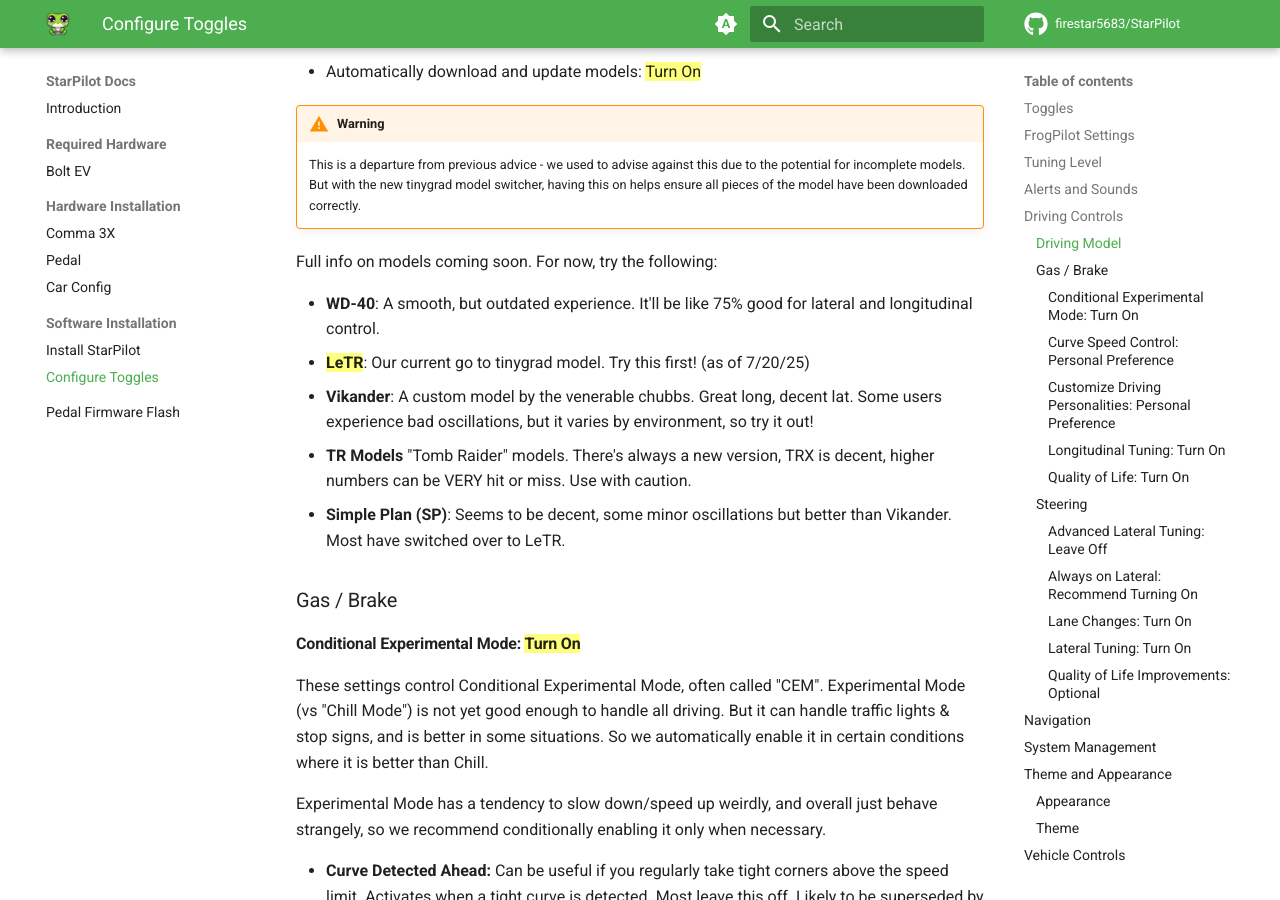
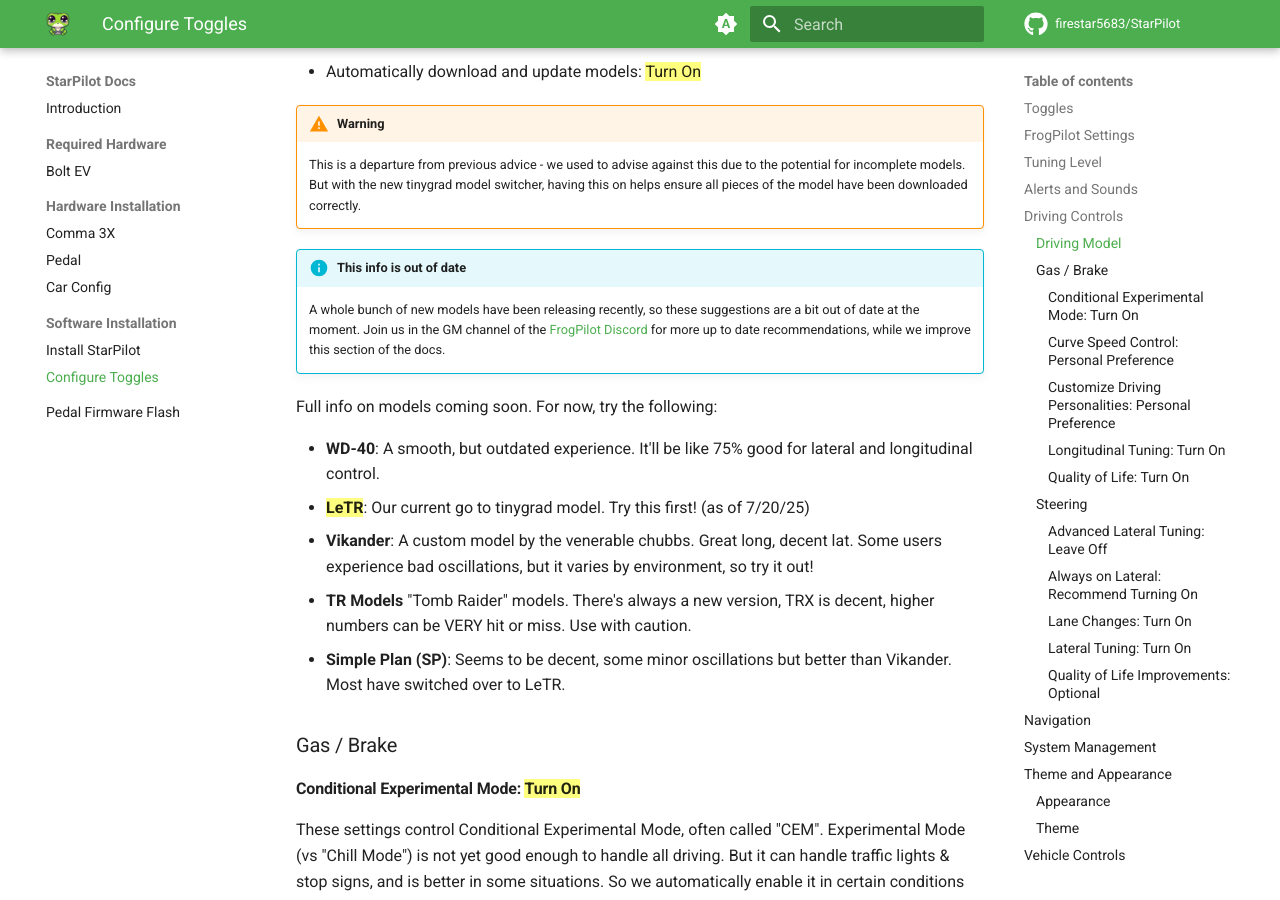
Before and after one commit to StarPilot-Docs/docs, an MkDocs documentation site: the page built from docs/software/toggles.md, in a window 1280 px wide and 900 px high, scrolled down 1359 px. Built offline with MkDocs 1.6.1 and Material for MkDocs 9.7.7, drawn with Linux system fonts in a browser that asks for light colours; comment, search, counter and statistics services are not loaded.

Commit message:
Note that model info is out of date

```diff
--- a/docs/software/toggles.md
+++ b/docs/software/toggles.md
@@ -53,6 +53,10 @@
 !!! warning
 
     This is a departure from previous advice - we used to advise against this due to the potential for incomplete models. But with the new tinygrad model switcher, having this on helps ensure all pieces of the model have been downloaded correctly.
+
+!!! info "This info is out of date"
+
+    A whole bunch of new models have been releasing recently, so these suggestions are a bit out of date at the moment. Join us in the GM channel of the [FrogPilot Discord](https://discord.gg/frogpilot) for more up to date recommendations, while we improve this section of the docs.
 
 Full info on models coming soon. For now, try the following:
 
```
